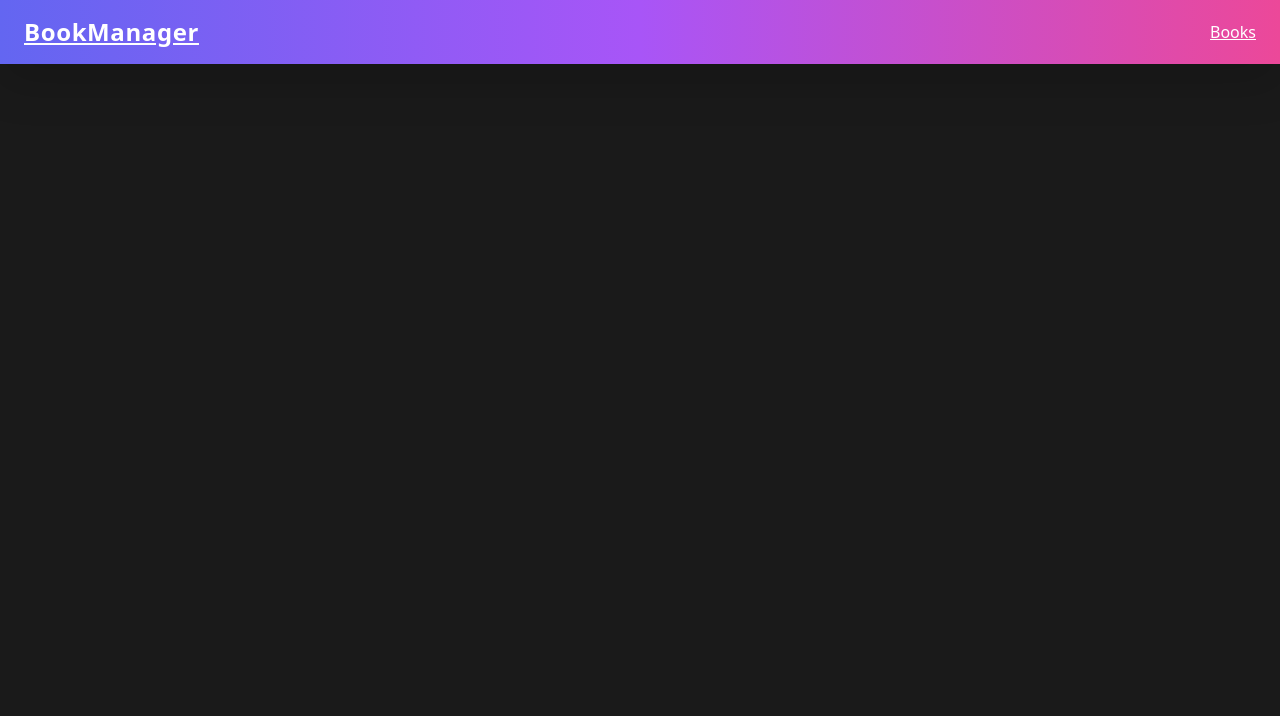
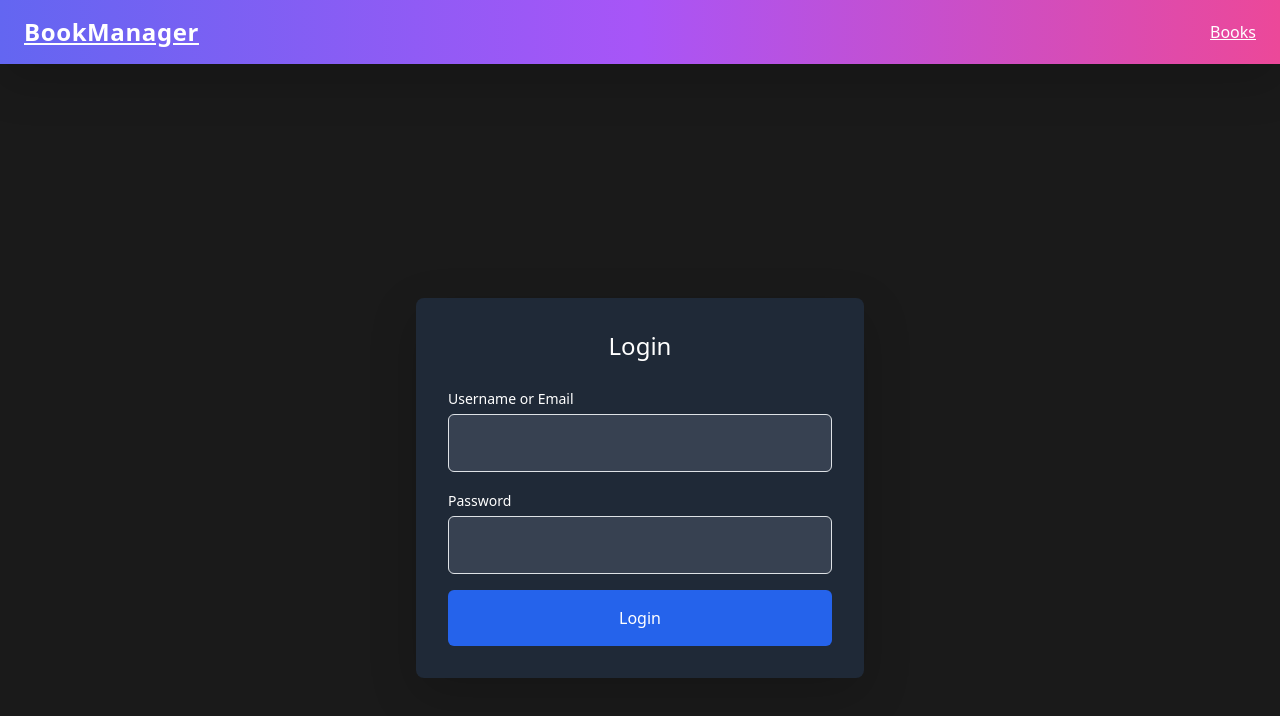
Before and after one commit to rabeeh-p/bookmanagment-system, a React (Vite) app in the folder Frontend/BookNexus-client/: page /login in a window 1280 px wide. Before the commit this address had no page. Shown: the top 716 px of the page. Built offline with nearby package versions, Linux system fonts and the light colour scheme.

Commit message:
login implmented

```diff
--- a/Frontend/BookNexus-client/src/App.jsx
+++ b/Frontend/BookNexus-client/src/App.jsx
@@ -6,6 +6,7 @@ import Navbar from './components/Navbar';
 import Books from './pages/Books';
 import ReadingLists from './pages/ReadingLists';
 import RegistrationForm from './pages/RegistrationForm';
+import LoginForm from './pages/LoginForm';
 
 
 function App() {
@@ -20,6 +21,7 @@ function App() {
           <Route path="/readingList" element={<ReadingLists />} />
 
           <Route path="/register" element={<RegistrationForm />} />
+          <Route path="/login" element={<LoginForm />} />
         </Routes>
       </div>
     </Router>
--- /dev/null
+++ b/Frontend/BookNexus-client/src/pages/LoginForm.jsx
@@ -0,0 +1,129 @@
+import React, { useState } from 'react';
+import axios from 'axios';
+import { useNavigate } from 'react-router-dom';
+
+const LoginForm = () => {
+
+    const navigate = useNavigate('')
+    const [formData, setFormData] = useState({
+        username: '',
+        password: '',
+    });
+
+    const [errors, setErrors] = useState({
+        username: '',
+        password: '',
+    });
+
+    const [isSubmitting, setIsSubmitting] = useState(false);
+    const [serverError, setServerError] = useState('');
+
+    const handleChange = (e) => {
+        const { name, value } = e.target;
+        setFormData({
+            ...formData,
+            [name]: value,
+        });
+    };
+
+    const handleSubmit = async (e) => {
+        e.preventDefault();
+        let formErrors = { ...errors };
+        setServerError(''); // Reset server error
+
+        // Validation logic
+        if (!formData.username) {
+            formErrors.username = 'Username is required';
+        } else {
+            formErrors.username = '';
+        }
+
+        if (!formData.password) {
+            formErrors.password = 'Password is required';
+        } else {
+            formErrors.password = '';
+        }
+
+        setErrors(formErrors);
+
+        // If there are no errors, submit the form
+        if (!formErrors.username && !formErrors.password) {
+            setIsSubmitting(true); // Disable the submit button during the submission process
+            try {
+                const dataToSubmit = {
+                    username: formData.username,
+                    password: formData.password,
+                };
+
+                // Axios POST request to submit the login data to your backend API
+                const response = await axios.post('http://127.0.0.1:8000/login/', dataToSubmit);
+                console.log(response.data,'dataaa');
+
+
+                if (response.data.access) {
+                    console.log('Login successful', response.data);
+                    localStorage.setItem('access_token', response.data.access_token);
+                    localStorage.setItem('refresh_token', response.data.refresh_token);
+                    navigate('/')
+
+                } else {
+                    setServerError('Invalid username or password');
+                }
+            } catch (error) {
+                setServerError('An error occurred, please try again!');
+                console.error('Error submitting form:', error);
+            } finally {
+                setIsSubmitting(false);
+            }
+        }
+    };
+
+    return (
+        <div className="flex justify-center items-center min-h-screen ">
+            <div className="bg-gray-800 p-8 rounded-lg shadow-lg w-full max-w-md">
+                <h2 className="text-white text-2xl text-center mb-6">Login</h2>
+                <form onSubmit={handleSubmit} className="space-y-4">
+                    <div className="space-y-1">
+                        <label htmlFor="username" className="text-white text-sm">Username or Email</label>
+                        <input
+                            type="text"
+                            id="username"
+                            name="username"
+                            value={formData.username}
+                            onChange={handleChange}
+                            className="w-full p-3 bg-gray-700 text-white rounded-md border border-gray-600 focus:outline-none focus:ring-2 focus:ring-blue-500"
+                            required
+                        />
+                        {errors.username && <p className="text-red-500 text-xs mt-1">{errors.username}</p>}
+                    </div>
+
+                    <div className="space-y-1">
+                        <label htmlFor="password" className="text-white text-sm">Password</label>
+                        <input
+                            type="password"
+                            id="password"
+                            name="password"
+                            value={formData.password}
+                            onChange={handleChange}
+                            className="w-full p-3 bg-gray-700 text-white rounded-md border border-gray-600 focus:outline-none focus:ring-2 focus:ring-blue-500"
+                            required
+                        />
+                        {errors.password && <p className="text-red-500 text-xs mt-1">{errors.password}</p>}
+                    </div>
+
+                    {serverError && <p className="text-red-500 text-xs mt-2">{serverError}</p>}
+
+                    <button
+                        type="submit"
+                        className="w-full py-3 bg-blue-600 text-white rounded-md hover:bg-blue-700 focus:outline-none focus:ring-2 focus:ring-blue-500"
+                        disabled={isSubmitting}
+                    >
+                        {isSubmitting ? 'Logging in...' : 'Login'}
+                    </button>
+                </form>
+            </div>
+        </div>
+    );
+};
+
+export default LoginForm;
```
